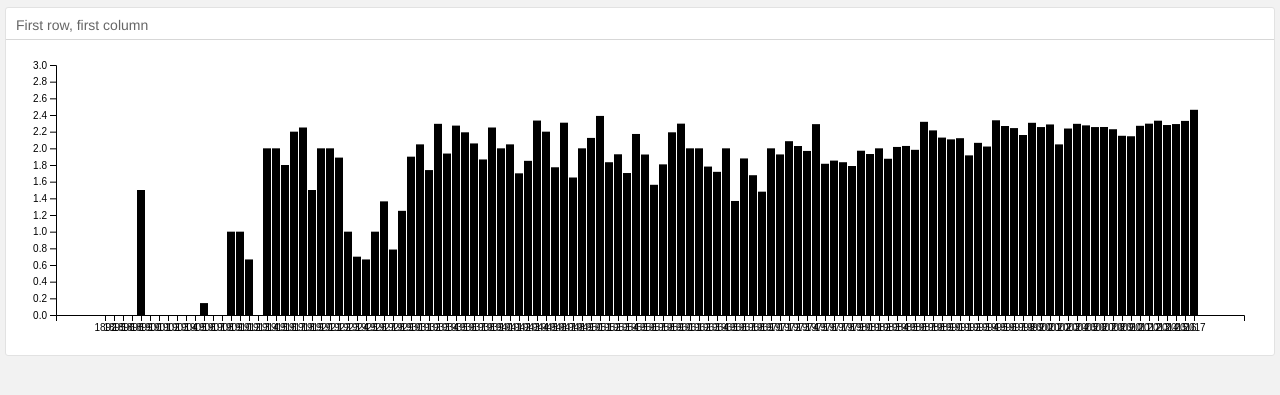
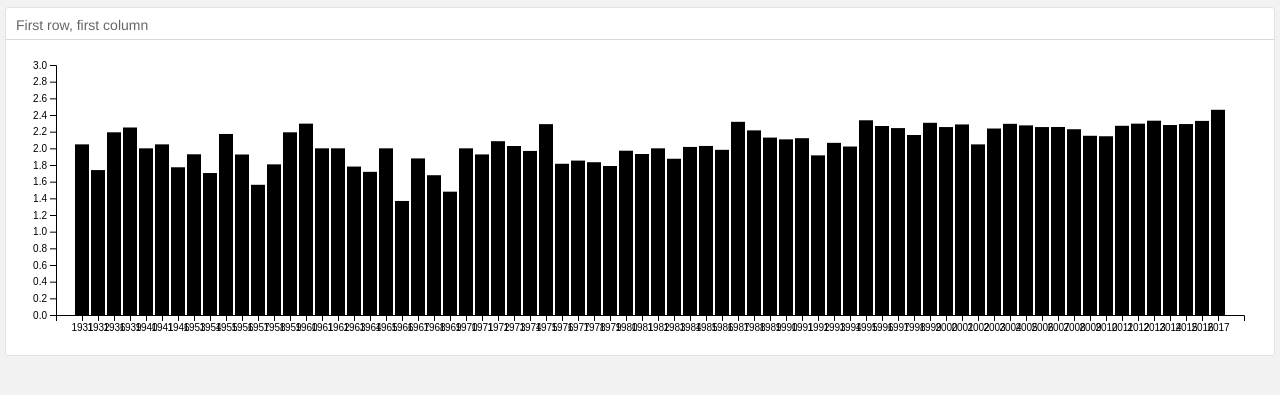
Before and after one commit to OlaKarlsson/tnm048-final-project, a plain HTML site: page index.html in a window 1280 px wide. Shown: the part 53-448 px from the top of the page. Drawn offline with Linux system fonts and the light colour scheme; files whose address does not match are found by name.

Commit message:
Added a filter to only show years with over a certain number movies

```diff
--- a/static/css/tooltip.css
+++ b/static/css/tooltip.css
@@ -1,8 +1,9 @@
+/* From https://bl.ocks.org/d3noob/257c360b3650b9f0a52dd8257d7a2d73 */
 div.tooltip {
     position: absolute;
     text-align: center;
     width: 100px;
-    height: 35px;
+    height: 45px;
     padding: 2px;
     font: 12px sans-serif;
     background: lightsteelblue;
--- a/static/js/bar.js
+++ b/static/js/bar.js
@@ -10,8 +10,6 @@ width = parentWidth - margin.left - margin.right,
 height = 300 - margin.top - margin.bottom;
 
 
-var parseTime = d3.timeParse("%Y");
-
 // set the ranges
 var x = d3.scaleBand()
         .rangeRound([0, width])
@@ -20,29 +18,38 @@ var y = d3.scaleLinear()
       .range([height, 0]);
 
 
+//Resources for d3.nest()
+//bl.ocks.org/shancarter/raw/4748131/
+//https://bl.ocks.org/ProQuestionAsker/60e7a6e3117f9f433ef9c998f6c776b6
+//https://stackoverflow.com/questions/37172184/rename-key-and-values-in-d3-nest
 
-
-var newYears = d3.nest()
+var newData = d3.nest()
 .key(function(d) { return d.year; })
 .rollup(function(values) {
-    return d3.mean(values, function(d) {return +d.rating; }) })
-.map(bechdel);
+    return {
+        avgRating: d3.mean(values, function(d) {return +d.rating; }),
+        ratingCount: values.length
+    };
+})
+.entries(bechdel)
+.map(function(group){
+    return {
+        year:group.key,
+        avgRating: group.value.avgRating,
+        count: group.value.ratingCount
+    }
+});
 
-var newData = [];
-
-for (const key in newYears) {
-    if (newYears.hasOwnProperty(key)) {
-        var item = {
-            year: key.substr(1),
-            avg_rating:newYears[key]
-        }
-        newData.push(item);
-
-    }
-}
 
 
 console.log(newData);
+var filterTreshold = 20;
+var filteredData = newData.filter(function(d){
+    return d.count > filterTreshold;
+})
+
+console.log(filteredData);
+
 
 // append the svg object to the body of the page
 // append a 'group' element to 'svg'
@@ -67,27 +74,27 @@ var div = d3.select("body").append("div")
 
 // Scale the range of the data in the domains
 //x.domain(bechdel.map(function(d) { return d.year; }));
-x.domain(newData.map(function (d) { return d.year }));
+x.domain(filteredData.map(function (d) { return d.year }));
 y.domain([0, 3]);
 
 
 
   svg.selectAll(".bar")
-  .data(newData)
+  .data(filteredData)
   .enter()
   .append("rect")
       .attr("class", "bar")
       .attr("id", function(d){ return "bar-" + d.year})
       .attr("title", function(d){ return "bar-" + d.year})
       .attr("x", function(d) { return x(d.year); })
-      .attr("y", function(d) { return y(d.avg_rating); })
+      .attr("y", function(d) { return y(d.avgRating); })
       .attr("width", x.bandwidth)
-      .attr("height", function(d) { return height - y(d.avg_rating); })
+      .attr("height", function(d) { return height - y(d.avgRating); })
     .on("mouseover", function(d) {
     div.transition()
         .duration(200)
         .style("opacity", .9);
-    div.html("Year: " + d.year + "<br/>" + "Avg rating: " +d.avg_rating.toFixed(1))
+    div.html("Year: " + d.year + "<br/>" + "Avg rating: " +d.avgRating.toFixed(1)+ "<br/>" + "Count: " +d.count)
         .style("left", (d3.event.pageX) + "px")
         .style("top", (d3.event.pageY - 28) + "px");
     })
```
